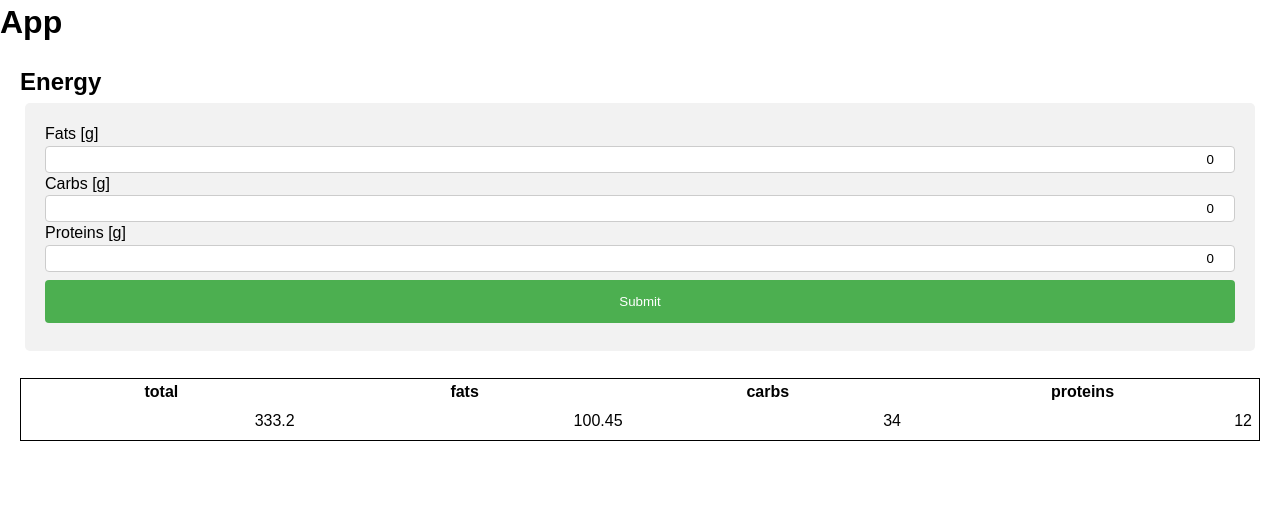
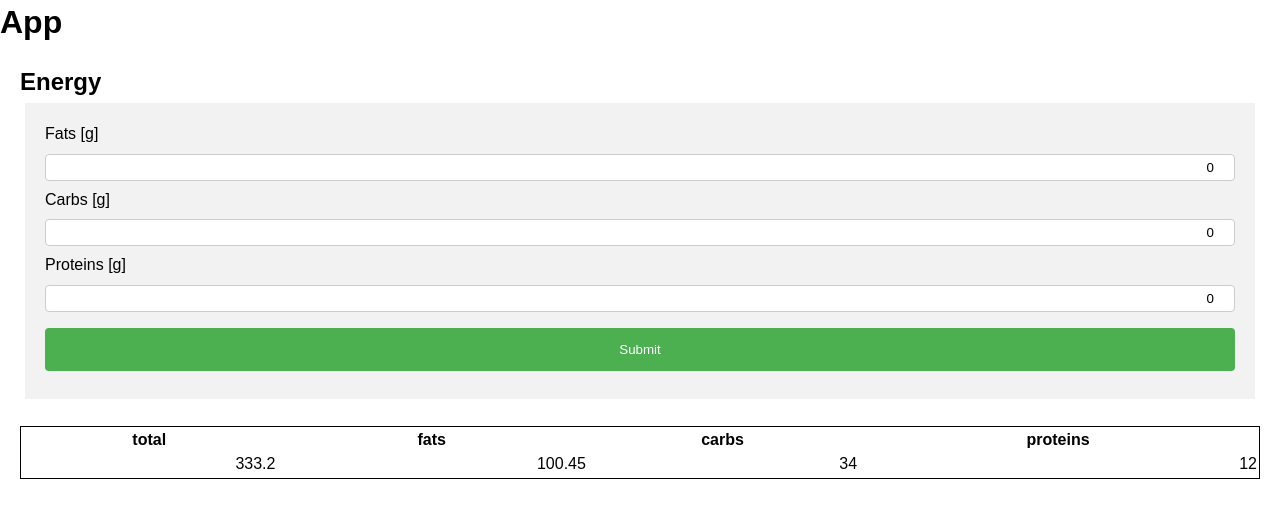
Before and after one commit to jradek/food_tracker, a React (Create React App) app in the folder frontend/: page / in a window 1280 px wide. Shown: the top 518 px of the page. Built offline with nearby package versions, Linux system fonts and the light colour scheme.

Commit message:
moved styling to css file
- inline styling is bad

```diff
--- a/frontend/src/App.css
+++ b/frontend/src/App.css
@@ -1,3 +1,7 @@
+/* ==================================================================
+  BASICS
+*/
+
 * {
   box-sizing: border-box;
   margin: 0;
@@ -13,3 +17,49 @@ a {
   color: #333;
   text-decoration: none;
 }
+
+/* ==================================================================
+  energy component
+*/
+
+form {
+  padding: 20px;
+  background-color: #f2f2f2;
+  margin: 5px;
+  border-radius: "5px";
+}
+
+input[type="number"] {
+  width: 100%;
+  padding: 5px 5px;
+  margin: 8px 0;
+  display: inline-block;
+  border: 1px solid #ccc;
+  border-radius: 4px;
+  box-sizing: border-box;
+  text-align: right;
+}
+
+.btn {
+  width: 100%;
+  background-color: #4caf50;
+  color: white;
+  padding: 14px 20px;
+  margin: 8px 0;
+  border: none;
+  border-radius: 4px;
+  cursor: pointer;
+}
+
+.btn:hover {
+  background-color: #45a049;
+}
+
+table {
+  width: 100%;
+  border: 1px solid black;
+}
+
+td {
+  text-align: right;
+}
--- a/frontend/src/components/Energy.js
+++ b/frontend/src/components/Energy.js
@@ -10,7 +10,7 @@ const dummyResult = {
     prots: 12,
     total: 333.2
   }
-}
+};
 
 class Energy extends Component {
   state = {
@@ -45,25 +45,26 @@ class Energy extends Component {
   renderResult() {
     if (this.state.result !== null) {
       const calories = this.state.result["kcal"];
-      const header = ['total', 'fats', 'carbs', 'proteins'];
-      const cols = ['total', 'fats', 'carbs', 'prots']
+      const header = ["total", "fats", "carbs", "proteins"];
+      const cols = ["total", "fats", "carbs", "prots"];
       return (
-        <table style={tblStyle}>
+        <table>
           <thead>
-          <tr>
-            {header.map(e => {
-              return (<th key={e}>{e}</th>)
-            })
-            }
-          </tr>
+            <tr>
+              {header.map(e => {
+                return <th key={e}>{e}</th>;
+              })}
+            </tr>
           </thead>
           <tbody>
             <tr>
-            {
-              cols.map(e => {
-                return (<td style={tdStyle} key={e}>{calories[e]}</td>)
-              })
-            }
+              {cols.map(e => {
+                return (
+                  <td key={e}>
+                    {calories[e]}
+                  </td>
+                );
+              })}
             </tr>
           </tbody>
         </table>
@@ -73,12 +74,11 @@ class Energy extends Component {
 
   render() {
     return (
-      <div style={{padding: '20px'}}>
+      <div style={{ padding: "20px" }}>
         <h2>Energy</h2>
-        <form onSubmit={this.onSubmit}  style={{padding: "20px", backgroundColor: '#f2f2f2', margin: '5px', borderRadius: '5px'}}>
+        <form onSubmit={this.onSubmit}>
           <label htmlFor="fats">Fats [g]</label>
           <input
-            style={inputStyle}
             type="number"
             name="fats"
             min="0"
@@ -89,7 +89,6 @@ class Energy extends Component {
           />
           <label htmlFor="carbs">Carbs [g]</label>
           <input
-            style={inputStyle}
             type="number"
             name="carbs"
             min="0"
@@ -100,7 +99,6 @@ class Energy extends Component {
           />
           <label htmlFor="proteins">Proteins [g]</label>
           <input
-            style={inputStyle}
             type="number"
             name="proteins"
             min="0"
@@ -109,11 +107,7 @@ class Energy extends Component {
             value={this.state.proteins}
             onChange={this.onChange}
           />
-          <input style={submitStyle}
-            type="submit"
-            value="Submit"
-            className="btn"
-          />
+          <input type="submit" value="Submit" className="btn" />
         </form>
         <br />
         {this.renderResult()}
@@ -122,37 +116,4 @@ class Energy extends Component {
   }
 }
 
-const inputStyle = {
-  width: '100%',
-  padding: '5px 5px',
-  marging: '8px 0',
-  display: 'inline-block',
-  border: '1px solid #ccc',
-  borderRadius: '4px',
-  boxSizing: 'border-box',
-  textAlign: 'right'
-}
-
-const submitStyle = {
-  width: '100%',
-  backgroundColor: '#4CAF50',
-  color: 'white',
-  padding: '14px 20px',
-  margin: '8px 0',
-  border: 'none',
-  borderRadius: '4px',
-  cursor: 'pointer'
-}
-
-const tblStyle = {
-  width: '100%',
-  border: '1px solid black',
-}
-
-const tdStyle = {
-  padding: '5px',
-  textAlign: 'right',
-  width: '50px'
-}
-
 export default Energy;
```
